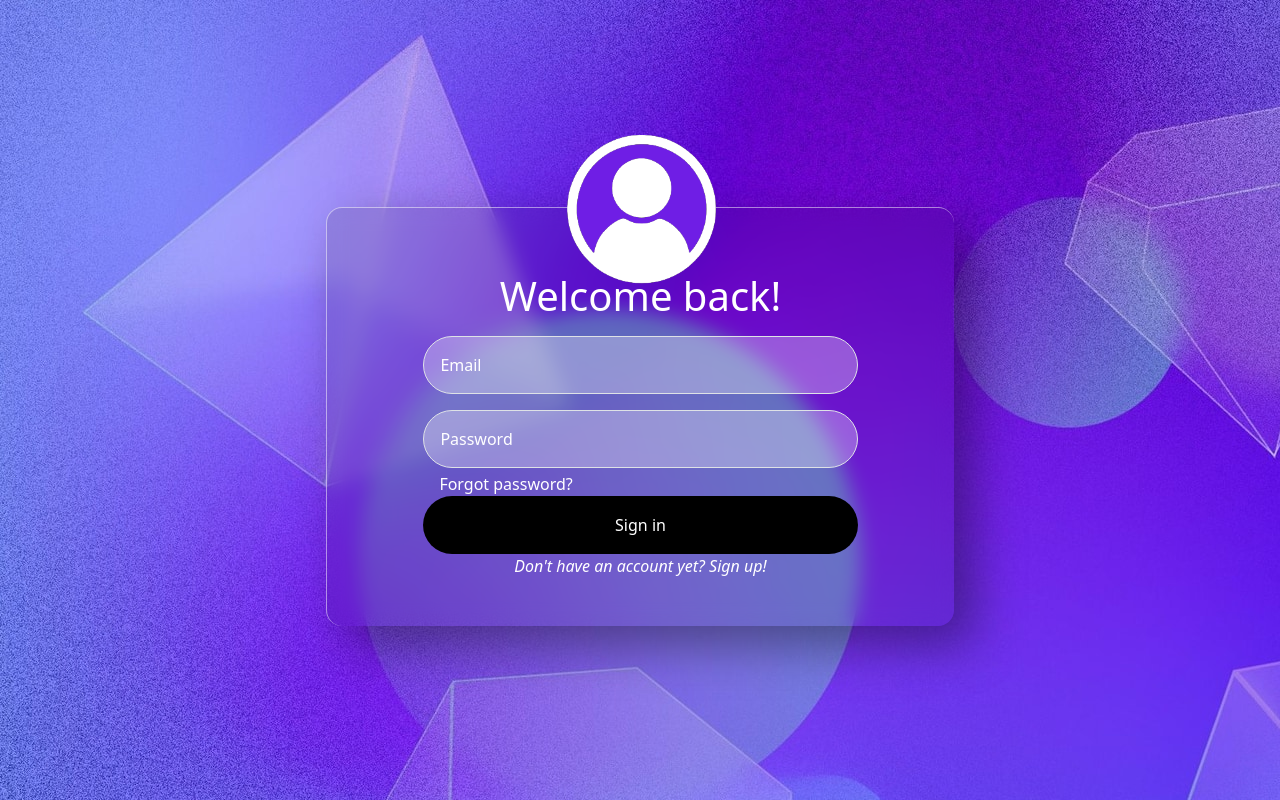
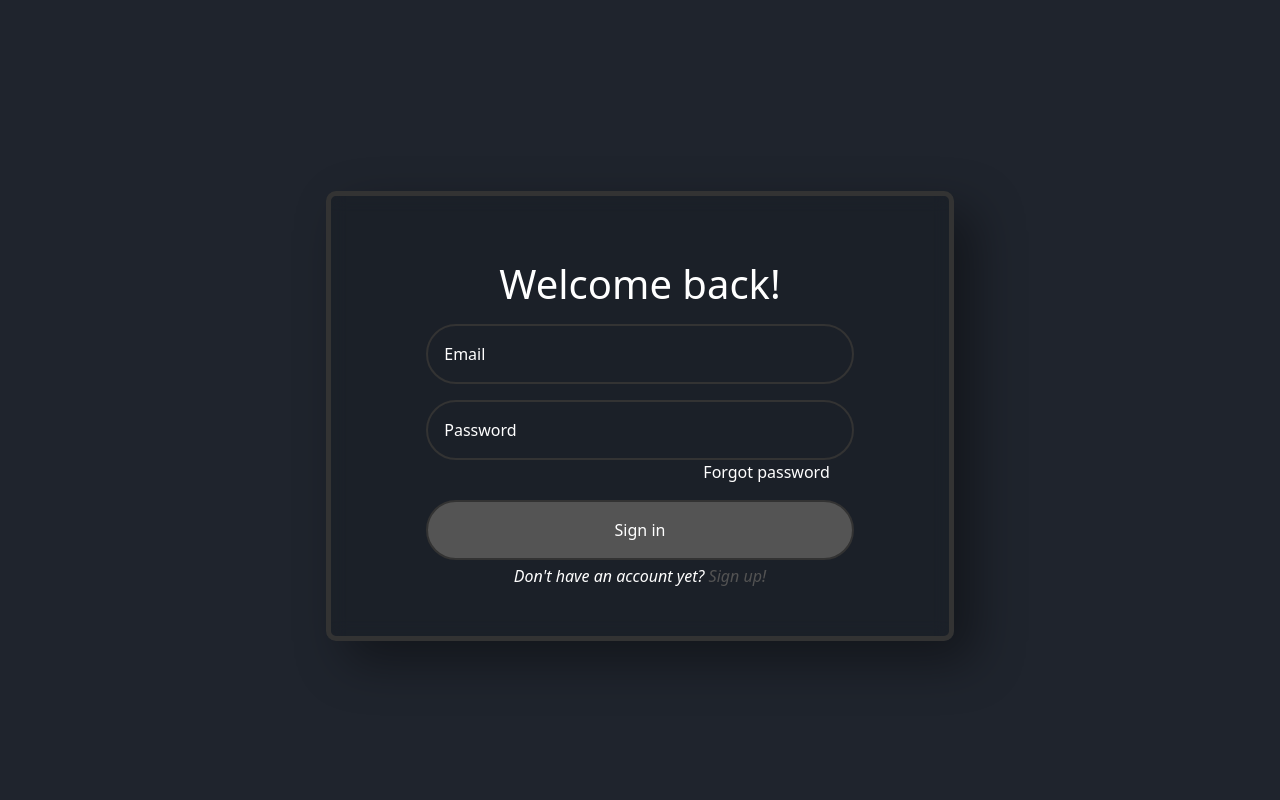
Before and after one commit to AleksandarHaralampiev/hacktues9, a Flask app: page /login in a window 1280 px wide. Run offline with Flask 2, Linux system fonts and the light colour scheme.

Commit message:
Login and register pages
Made a blue neon design

```diff
--- a/static/style.css
+++ b/static/style.css
@@ -1,5 +1,5 @@
-.background-image {
-    background-image: url(images/background.jpeg);
+body {
+    background-color: #1f242d;
 }
 
 #particles-js {
@@ -7,19 +7,86 @@
     height: 90vh;
   }
 
-  .login-card{
-    background: rgba(0, 0, 0, 0.1);
-    backdrop-filter: blur(10px);
-    border-top: 1px solid rgba(255, 255, 255, 0.5);
-    border-left: 1px solid rgba(255, 255, 255, 0.5);
 
-    box-shadow: 20px 20px 50px rgba(0, 0, 0, 0.4);
-}
+
 
 .input-field{
-    background: rgba(255, 255, 255, 0.3);
+    background: transparent;
+    border: 2px solid #333;
 }
 
 .input-field::placeholder{
     color: white;
 }
+
+
+
+
+.card-body{
+    transition: .5s;
+}
+
+
+.submit-button{
+    background: #545454;
+    border: 2px solid #333;
+
+    color: white;
+
+    transition: .5s;
+}
+
+
+
+.href-color{
+    color: #535353 !important;
+    transition: .5s;
+}
+
+
+.login-card{
+    background: rgba(0, 0, 0, 0.1);
+
+    border: 5px solid #333;
+    border-radius: 10px;
+
+    transition: .5s;
+
+    box-shadow: 20px 20px 50px rgba(0, 0, 0, 0.4);
+    backdrop-filter: blur(10px);
+}
+
+
+.login-card:hover{
+    border: 5px solid #0ef;
+
+    box-shadow: 0 0 20px #0ef, inset 0 0 20px #0ef;
+}
+
+.login-card:hover .input-field{
+    border: 2px solid #0ef;
+    box-shadow: 0 0 10px #0ef, inset 0 0 10px #0ef;
+}
+
+.login-card:hover .submit-button{
+    background-color: #0ef;
+    box-shadow: 0 0 10px #0ef, inset 0 0 10px #0ef;
+
+    border: none;
+}
+
+.login-card:hover .href-color{
+    color: #0ef !important;
+}
+
+.login-card h1{
+    color: white;
+}
+
+.login-card:hover h1{
+    color: #0ef;
+}
+
+h1{
+    transition: .5s;
+}
--- a/templates/login.html
+++ b/templates/login.html
@@ -16,12 +16,11 @@
         <div class="vh-100 container-fluid d-flex align-items-center justify-content-center background-image overflow-auto">       <!--container-->
 
 
-            <div class="login-card mt-5 mb-3 mx-3 text-center p-4 rounded-4 w-50 text-white d-flex align-items-center">      <!--card itself-->
-                <img src="../static/images/user.png" width="150" class="mx-auto position-absolute top-0 start-50 translate-middle"> <!--pfp-->
+            <div class="login-card mt-5 mb-3 mx-3 text-center p-4 w-50 text-white d-flex align-items-center">      <!--card itself-->
 
                 <div class="card-body my-4">
 
-                    <div class="d-flex flex-column my-3">
+                    <div class="d-flex flex-column my-3 href-color">
                         <h1 class="mb-0">Welcome back!</h1>
                         <span class="text-danger">{{message}}</span>
                     </div>
@@ -33,29 +32,19 @@
                         <!--password-->
                         <input required type="text" id="password" name="password" placeholder="Password" class="input-field form-control rounded-pill mt-3 p-3" name="email">
 
-                        <!--forgot password and remember me-->
-                            <!--small-->
-                        <div class="d-flex d-sm-none flex-column justify-content-center my-3 text-start">
+                        <!--forgot password-->
 
-                            <div class="text-center">
-                                <a href="#" class="text-white text-decoration-none">Forgot password?</i></a>
-                            </div>
-                        </div>
+                        <a href="#" class="text-decoration-none text-end pe-4 text-white">Forgot password</a>
 
-                            <!--above small-->
-                        <div class="d-none d-sm-flex flex-row justify-content-between px-3 pt-1 text-start">
-                            <div class="text-center">
-                                <a href="#" class="text-white text-decoration-none" >Forgot password?</i></a>
-                            </div>
-                        </div>
+
 
                         <!--submit button-->
-                        <button type="submit" class="btn bg-black text-white rounded-pill w-100 p-3">Sign in</button>
+                        <button type="submit" class="submit-button rounded-pill w-100 mt-3 p-3">Sign in</button>
                     </form>
 
-                    <div class="text-center">
+                    <div class="text-center mt-1">
                         <span><i>Don't have an account yet? </span>
-                        <a href="{{url_for('register')}}" class="text-white text-decoration-none">Sign up!</i></a>
+                        <a href="{{url_for('register')}}" class="text-decoration-none href-color">Sign up!</i></a>
                     </div>
                 </div>
             </div>
```
Also changed, not shown: templates/register.html (+3 -4 lines).
